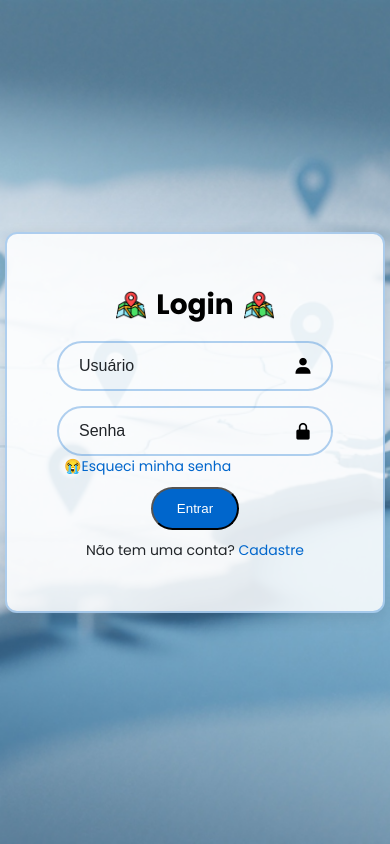
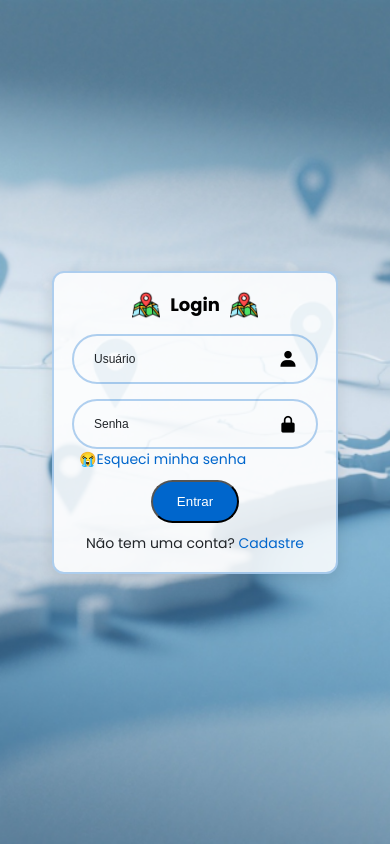
Before and after one commit to joaobatistamedeiroscf/BuscaCep, a website built with Vite: page index.html in a window 390 px wide. Built offline with nearby package versions, Linux system fonts and the light colour scheme; a web font is replaced by a local one.

Commit message:
adicionando responsividade

```diff
--- a/src/style.css
+++ b/src/style.css
@@ -22,6 +22,7 @@ body {
   border-radius: 12px;
    box-shadow: 0 4px 16px rgba(0, 0, 0, 0.1);
   font-family: 'Poppins', sans-serif;
+
 }
 
 
@@ -51,12 +52,13 @@ body {
   border: 2px solid rgba(0, 102, 204, 0.3);
   border-radius: 40px;
   outline: none;
-  font-size: 16px;
   padding: 20px 45px 20px 20px;
+
 }
 
 .input-box input::placeholder {
   color: rgba(33, 37, 41, 1);
+   font-size: 16px;
 }
 .input-box i  {
   position: absolute;
@@ -147,3 +149,33 @@ button:hover{
 .cadastra a:hover::after {
   width: 100%;
 }
+
+@media(max-width: 500px){
+  .container {
+    padding: 22px;
+  }
+  .titulo h1{
+    font-size: 22px;
+  }
+}
+
+@media(max-width: 400px){
+  .container {
+    padding: 18px;
+  }
+  .titulo h1{
+    font-size: 18px;
+  }
+  .titulo img {
+    width: 28px;
+    height: 28px;
+  }
+
+  .input-box input::placeholder {
+    font-size: 12px;
+
+
+  }
+
+
+}
```
